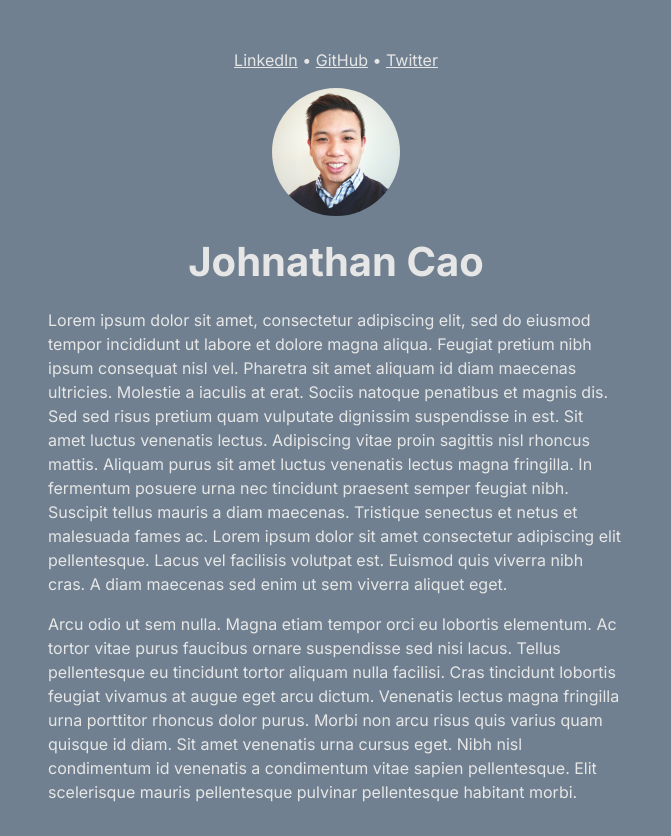
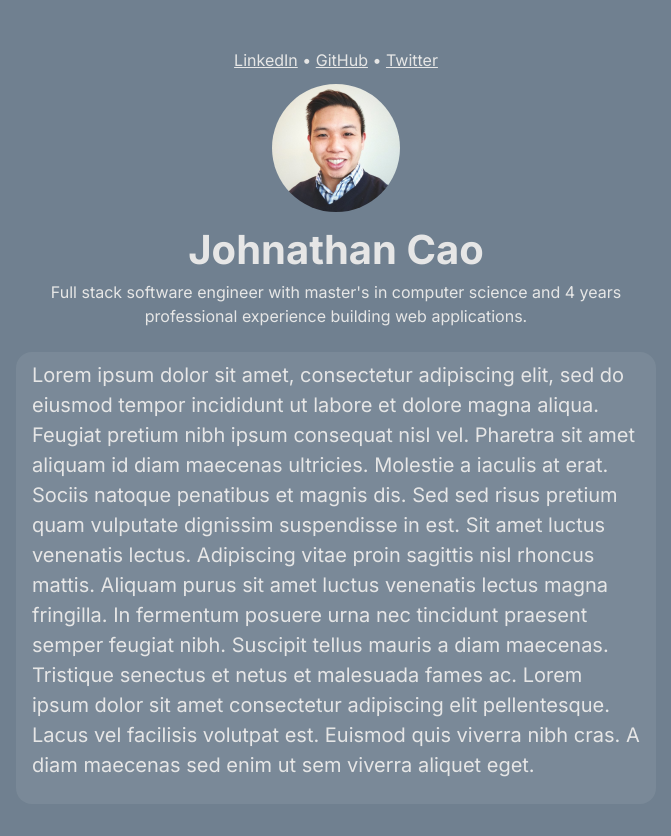
Before and after one commit to luig0/whoami, a Next.js app: page / in a window 1280 px wide. Shown: the whole page, without its empty margins (304-975 px from the left). After the commit the page ends 804 px from the top, so only its background shows below. Built offline with nearby package versions, Linux system fonts and the light colour scheme.

Commit message:
added tagline

```diff
--- a/src/pages/index.tsx
+++ b/src/pages/index.tsx
@@ -36,15 +36,6 @@ const Content = () => (
       ipsum dolor sit amet consectetur adipiscing elit pellentesque. Lacus vel facilisis volutpat est. Euismod quis
       viverra nibh cras. A diam maecenas sed enim ut sem viverra aliquet eget.
     </p>
-
-    <p>
-      Arcu odio ut sem nulla. Magna etiam tempor orci eu lobortis elementum. Ac tortor vitae purus faucibus ornare
-      suspendisse sed nisi lacus. Tellus pellentesque eu tincidunt tortor aliquam nulla facilisi. Cras tincidunt
-      lobortis feugiat vivamus at augue eget arcu dictum. Venenatis lectus magna fringilla urna porttitor rhoncus dolor
-      purus. Morbi non arcu risus quis varius quam quisque id diam. Sit amet venenatis urna cursus eget. Nibh nisl
-      condimentum id venenatis a condimentum vitae sapien pellentesque. Elit scelerisque mauris pellentesque pulvinar
-      pellentesque habitant morbi.
-    </p>
   </>
 );
 
@@ -64,15 +55,21 @@ export default function Home() {
               <Links />
             </Col>
           </Row>
-          <Row className="text-center mt-3 mb-3">
+          <Row className="text-center pt-2 pb-1">
             <Col>
               <Image src="/headshot.png" alt="me" width={128} height={128} roundedCircle />
             </Col>
           </Row>
-          <Row className="text-center mt-1 mb-1 fs-1 fw-bold">
-            <Col>Johnathan Cao</Col>
+          <Row className="pt-1 mb-4">
+            <Col>
+              <div className="text-center fs-1 fw-bold">Johnathan Cao</div>
+              <div className="text-center fs-6">
+                Full stack software engineer with master's in computer science and 4 years professional experience
+                building web applications.
+              </div>
+            </Col>
           </Row>
-          <Row className="mt-3 mb-3">
+          <Row className="pt-2 pb-2 ps-1 pe-1 with-bg rounded-4 fs-5">
             <Col>
               <Content />
             </Col>
--- a/src/styles/globals.css
+++ b/src/styles/globals.css
@@ -4,7 +4,7 @@ body {
 }
 
 main .content {
-  max-width: 600px;
+  max-width: 640px;
 }
 
 a {
@@ -14,3 +14,7 @@ a {
 a:hover {
   color: #333333;
 }
+
+.with-bg {
+  background-color: rgba(256, 256, 256, 0.07);
+}
```
